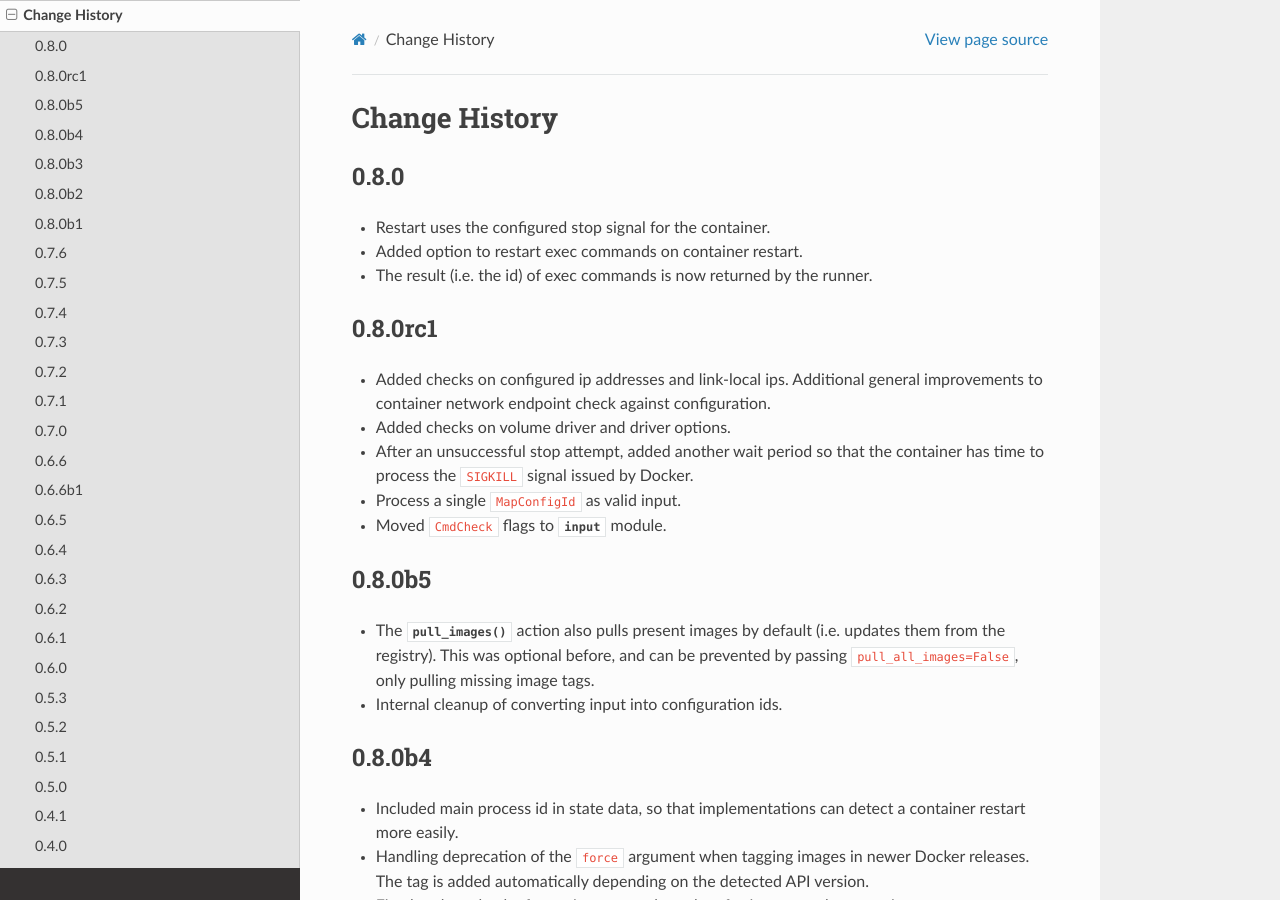
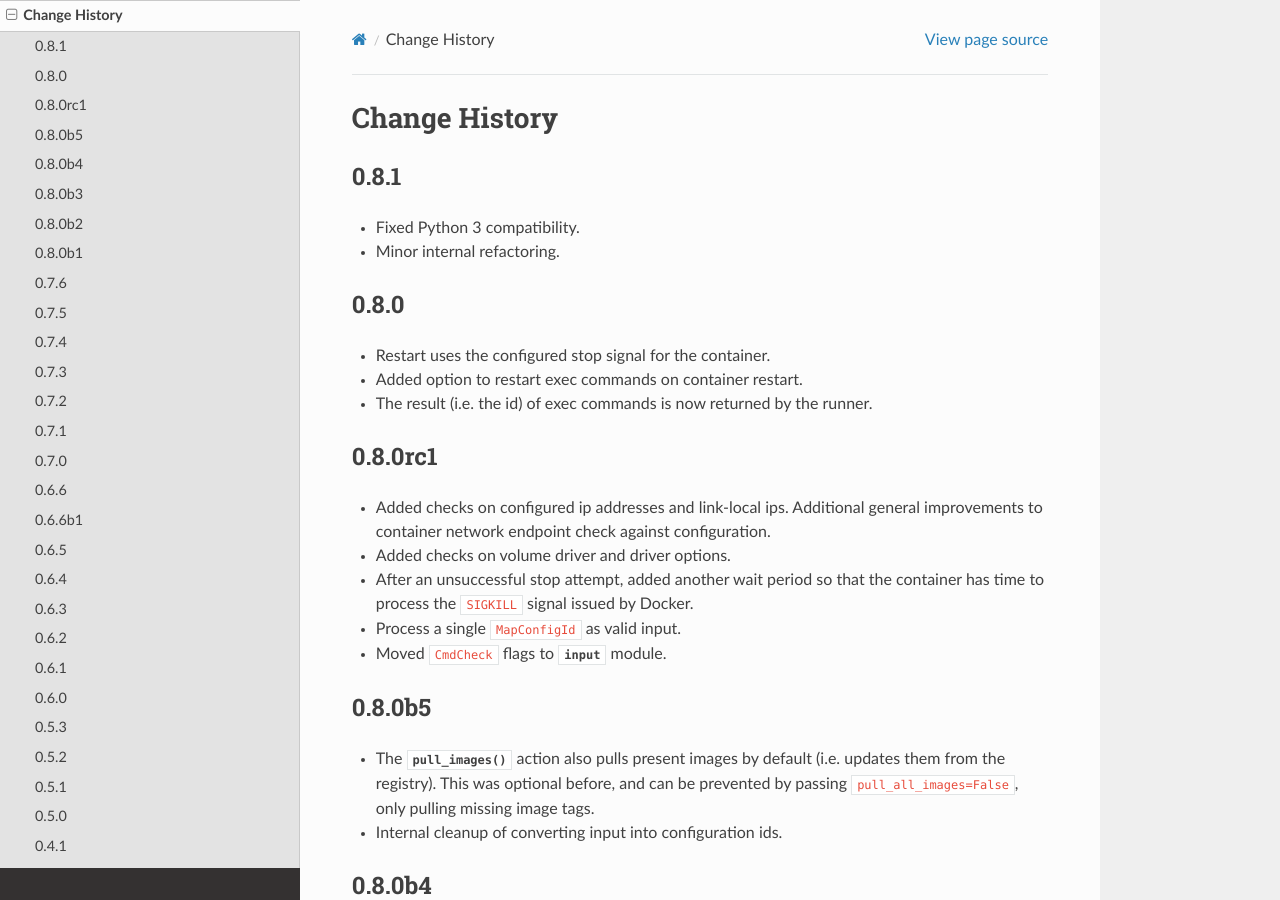
Before and after one commit to merll/docker-map, a Sphinx documentation site: the page built from docs/changes.rst, in a window 1280 px wide and 900 px high. Built offline with Sphinx 7.4.7 and the Read the Docs theme 2.0.0, drawn with Linux system fonts in a browser that asks for light colours.

Commit message:
Updated version.

```diff
--- a/dockermap/__init__.py
+++ b/dockermap/__init__.py
@@ -2,7 +2,7 @@
 from __future__ import unicode_literals
 
 
-__version__ = '0.8.0'
+__version__ = '0.8.1'
 
 DEFAULT_BASEIMAGE = 'tianon/true:latest'
 DEFAULT_COREIMAGE = 'busybox:latest'
--- a/docs/changes.rst
+++ b/docs/changes.rst
@@ -2,6 +2,11 @@
 
 Change History
 ==============
+0.8.1
+-----
+* Fixed Python 3 compatibility.
+* Minor internal refactoring.
+
 0.8.0
 -----
 * Restart uses the configured stop signal for the container.
```
